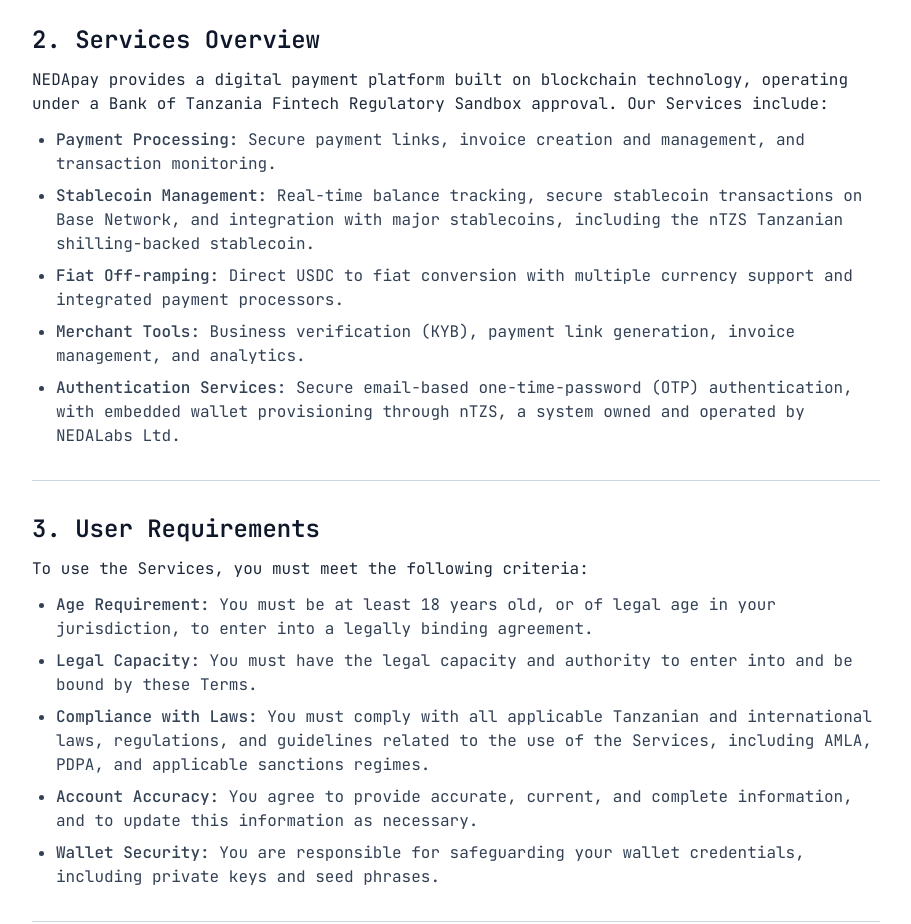
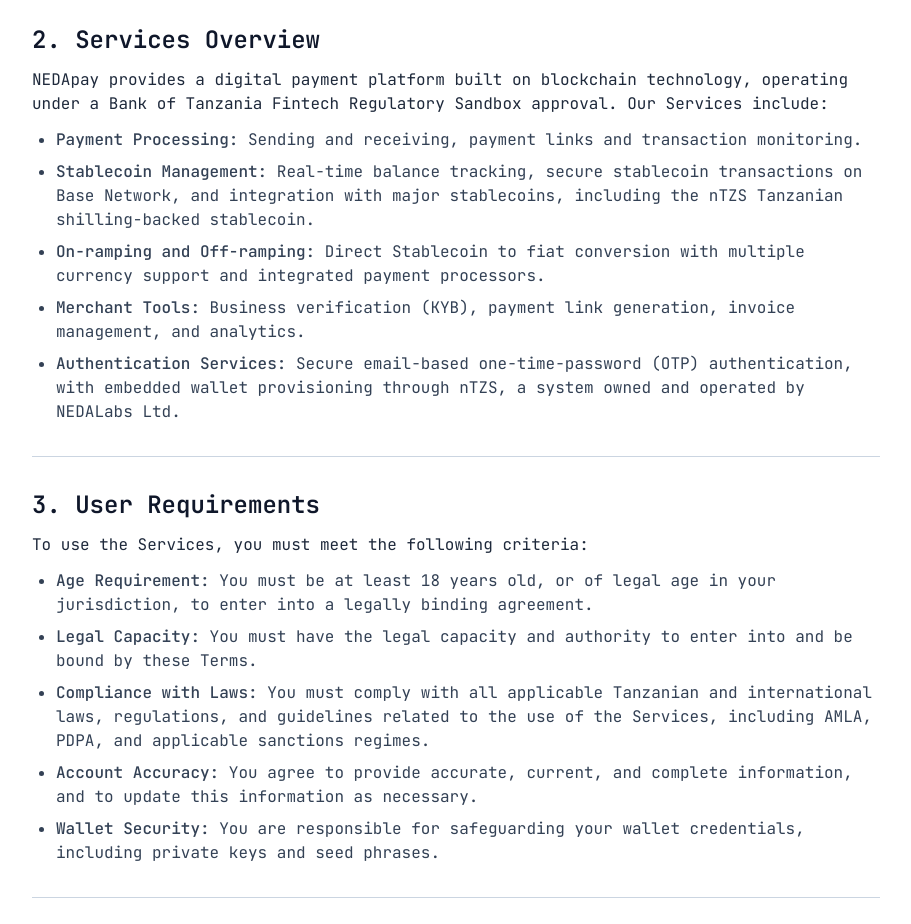
Before and after one commit to NEDA-LABS/master-landing-page-nedapay, a Next.js app: page /terms-of-service in a window 1280 px wide. Shown: the part 1640-2564 px from the top of the page, without its empty margins (184-1095 px from the left). Built offline with nearby package versions, Linux system fonts and the light colour scheme.

Commit message:
docs(legal): reword Payment Processing and On/Off-ramping bullets

```diff
--- a/app/(legal)/terms-of-service/page.tsx
+++ b/app/(legal)/terms-of-service/page.tsx
@@ -147,8 +147,8 @@
         </p>
         <ul className="ml-6 list-disc space-y-2 text-slate-700 dark:text-slate-300">
           <li>
-            <span className="font-medium">Payment Processing:</span> Secure payment
-            links, invoice creation and management, and transaction monitoring.
+            <span className="font-medium">Payment Processing:</span> Sending
+            and receiving, payment links and transaction monitoring.
           </li>
           <li>
             <span className="font-medium">Stablecoin Management:</span> Real-time
@@ -157,9 +157,9 @@
             nTZS Tanzanian shilling-backed stablecoin.
           </li>
           <li>
-            <span className="font-medium">Fiat Off-ramping:</span> Direct USDC to
-            fiat conversion with multiple currency support and integrated payment
-            processors.
+            <span className="font-medium">On-ramping and Off-ramping:</span>{" "}
+            Direct Stablecoin to fiat conversion with multiple currency
+            support and integrated payment processors.
           </li>
           <li>
             <span className="font-medium">Merchant Tools:</span> Business verification
```
